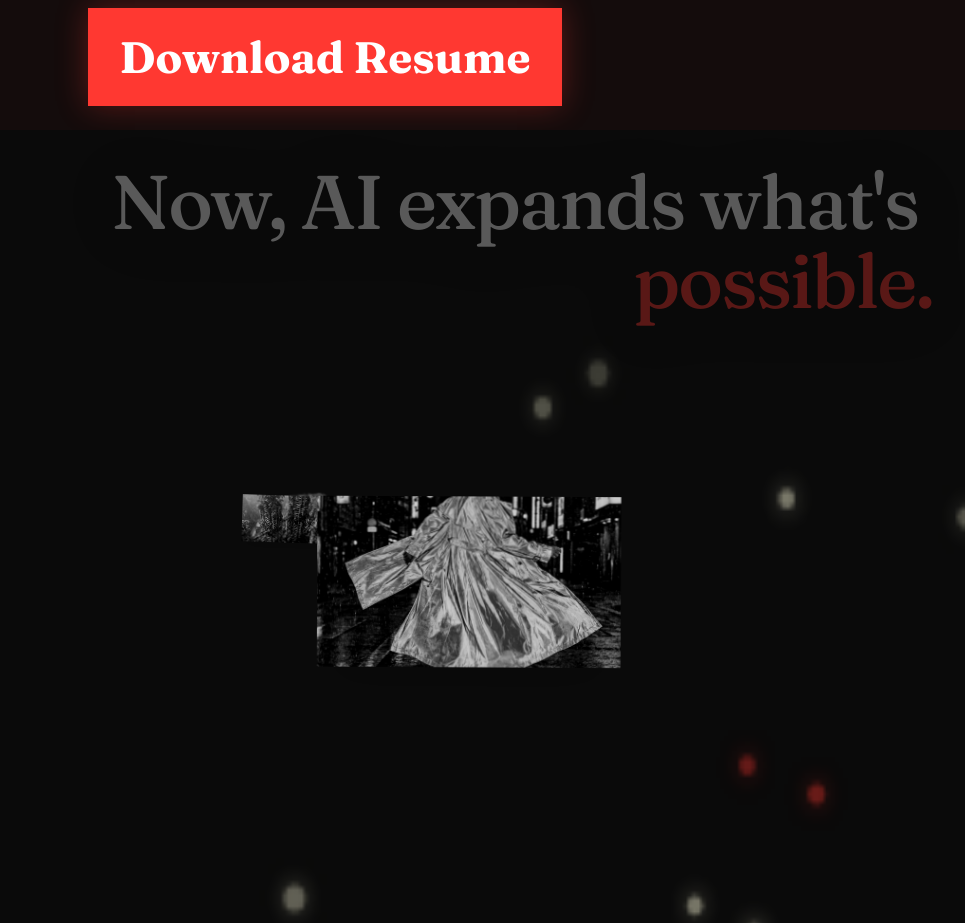
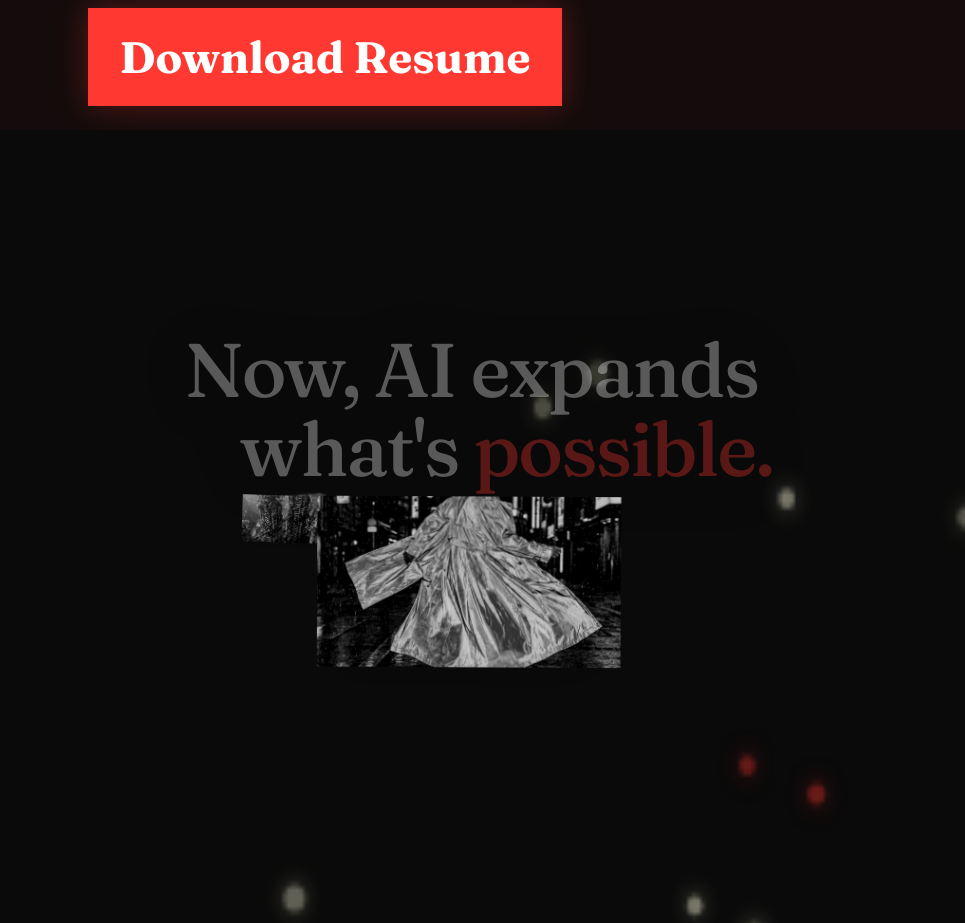
Before and after one commit to dgranda1609/daniel-granda, a React (Vite) app: page / in a window 1280 px wide. Shown: the part 5700-6623 px from the top of the page, without its empty margins (315-1280 px from the left). Built offline with nearby package versions, Linux system fonts and the light colour scheme; no server answers.

Commit message:
Center gallery text overlays using viewport margin coordinates

```diff
--- a/components/Gallery/Scene.tsx
+++ b/components/Gallery/Scene.tsx
@@ -34,7 +34,7 @@ const NarrativeText = ({ text, scrollYProgress, start, end, highlightWord, align
   return (
     <motion.div
       style={{ opacity }}
-      className={`absolute ${alignClass} flex flex-col pointer-events-none p-12 md:p-32 max-w-[90vw] md:max-w-4xl`}
+      className={`absolute ${alignClass} flex flex-col pointer-events-none max-w-[80vw] md:max-w-3xl`}
     >
       <h2 className={`font-serif text-36 md:text-56 lg:text-[76px] font-medium tracking-tight ${textAlign} leading-[1.05] text-white mix-blend-difference drop-shadow-[0_4px_30px_rgba(0,0,0,0.8)]`}>
         <WordReveal text={text} progress={wordProgress} highlightWord={highlightWord} />
@@ -209,10 +209,10 @@ export const Scene = ({ projects }: SceneProps) => {
 
         {/* Overlay Narrative Texts (Outside 3D context to guarantee top Z-index) */}
         <div className="absolute inset-0 pointer-events-none z-[100]">
-          <NarrativeText alignClass="top-0 left-0 items-start" textAlign="text-left" text="I've seen through a lens since I was little." scrollYProgress={smoothScroll} start={0.1} end={0.28} highlightWord="lens" />
-          <NarrativeText alignClass="top-0 right-0 items-end" textAlign="text-right" text="Now, AI expands what's possible." scrollYProgress={smoothScroll} start={0.32} end={0.5} highlightWord="possible" />
-          <NarrativeText alignClass="bottom-0 left-0 items-start" textAlign="text-left" text="We iterate faster and push boundaries." scrollYProgress={smoothScroll} start={0.54} end={0.72} highlightWord="boundaries" />
-          <NarrativeText alignClass="bottom-0 right-0 items-end" textAlign="text-right" text="But the human eye defines the vision." scrollYProgress={smoothScroll} start={0.76} end={0.95} highlightWord="vision" />
+          <NarrativeText alignClass="top-[15vh] left-[8vw] md:left-[15vw] items-start" textAlign="text-left" text="I've seen through a lens since I was little." scrollYProgress={smoothScroll} start={0.1} end={0.28} highlightWord="lens" />
+          <NarrativeText alignClass="top-[25vh] right-[8vw] md:right-[15vw] items-end" textAlign="text-right" text="Now, AI expands what's possible." scrollYProgress={smoothScroll} start={0.32} end={0.5} highlightWord="possible" />
+          <NarrativeText alignClass="bottom-[25vh] left-[8vw] md:left-[15vw] items-start" textAlign="text-left" text="We iterate faster and push boundaries." scrollYProgress={smoothScroll} start={0.54} end={0.72} highlightWord="boundaries" />
+          <NarrativeText alignClass="bottom-[15vh] right-[8vw] md:right-[15vw] items-end" textAlign="text-right" text="But the human eye defines the vision." scrollYProgress={smoothScroll} start={0.76} end={0.95} highlightWord="vision" />
         </div>
       </div>
     </div>
```
